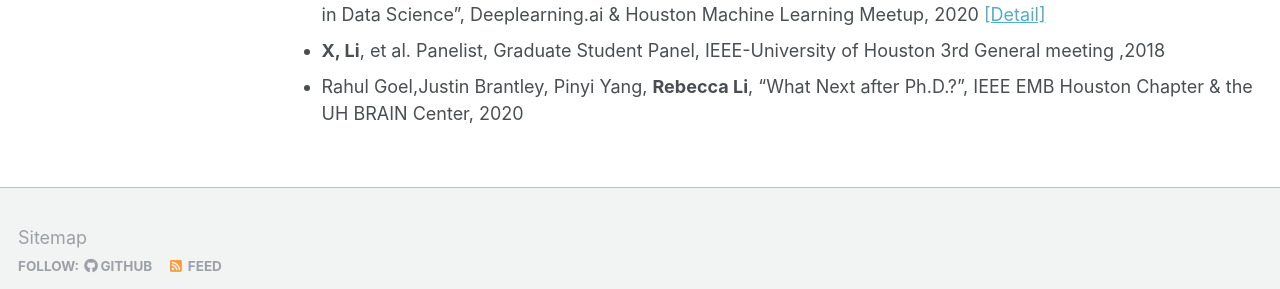
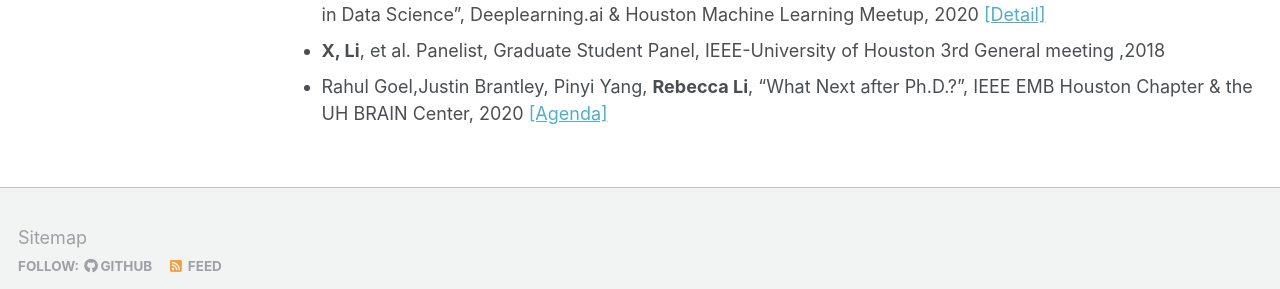
Before and after one commit to Xiaoyang-Rebecca/xiaoyang-rebecca.github.io, a Jekyll site: the page built from _pages/Presentations.md, in a window 1280 px wide and 900 px high, scrolled down 518 px. Shown: the part 557-846 px from the top of the window. Built offline with Jekyll 4.4.1, drawn with Linux system fonts in a browser that asks for light colours; some web fonts are replaced.

Commit message:
Update Presentations.md

```diff
--- a/_pages/Presentations.md
+++ b/_pages/Presentations.md
@@ -28,4 +28,4 @@ author_profile: true
 
 - Y. Xu, A. Crivello, J. Silve, N. Panchal, **X, Li**, Y. Yu, Panelist, "Deeplearning.ai Pie & AI: Houston - Build a career in Data Science", Deeplearning.ai & Houston Machine Learning Meetup, 2020 [[Detail]](https://www.meetup.com/Houston-Machine-Learning/events/267287657/)
 - **X, Li**, et al. Panelist, Graduate Student Panel, IEEE-University of Houston 3rd General meeting ,2018
-- Rahul Goel,Justin Brantley, Pinyi Yang, **Rebecca Li**, "What Next after Ph.D.?", IEEE EMB Houston Chapter & the UH BRAIN Center, 2020
+- Rahul Goel,Justin Brantley, Pinyi Yang, **Rebecca Li**, "What Next after Ph.D.?", IEEE EMB Houston Chapter & the UH BRAIN Center, 2020 [[Agenda]](https://events.vtools.ieee.org/m/247865)
```
